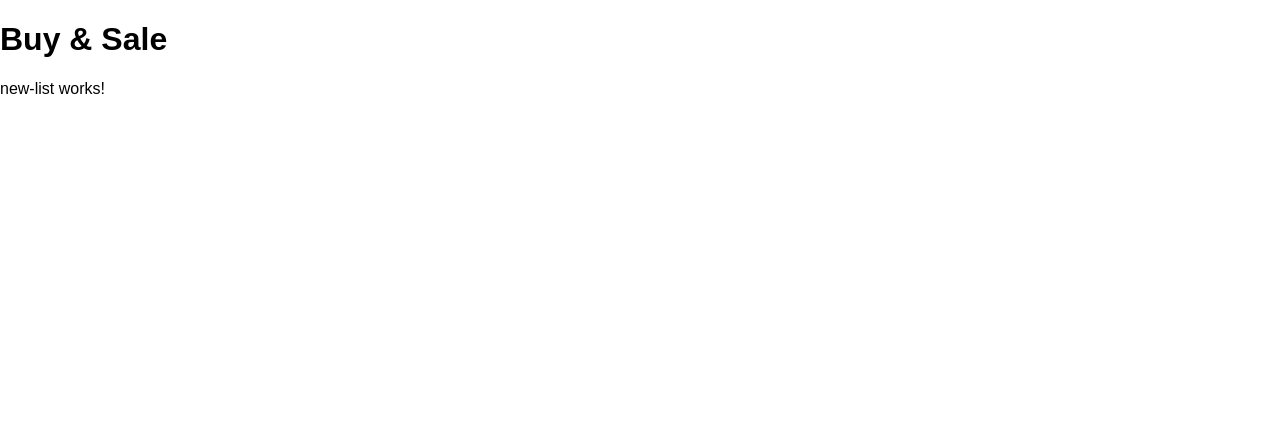
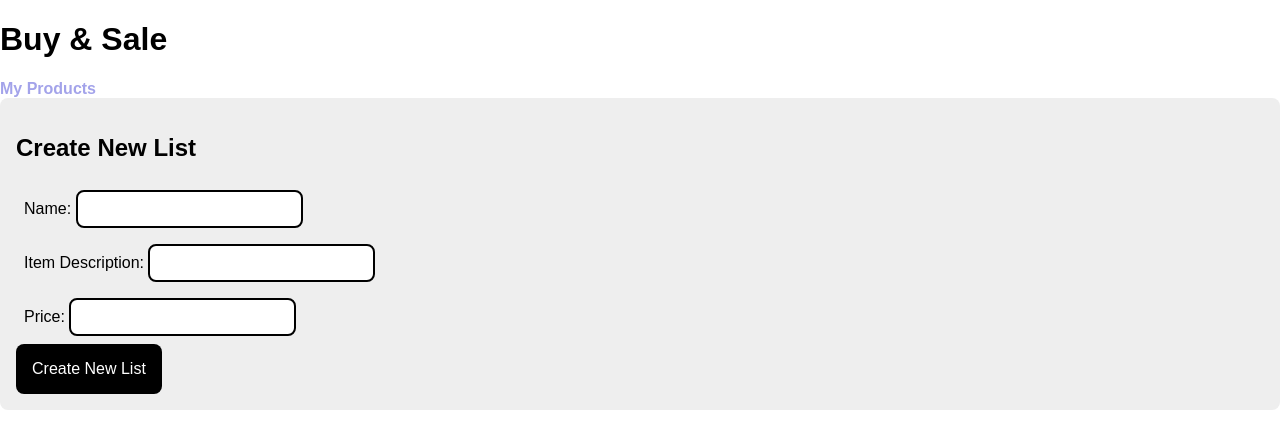
Before and after one commit to acvb-Alexsander/buy-sale, an Angular app: page /new-list in a window 1280 px wide. Shown: the top 448 px of the page. Built offline with nearby package versions, Linux system fonts and the light colour scheme.

Commit message:
my list and new list pages

```diff
--- a/src/app/app.component.html
+++ b/src/app/app.component.html
@@ -1,2 +1,5 @@
 <h1>Buy & Sale</h1>
+<nav>
+  <a href="/my-list/">My Products</a>
+</nav>
 <router-outlet></router-outlet>
--- a/src/app/modules/my-list/my-list.component.html
+++ b/src/app/modules/my-list/my-list.component.html
@@ -1 +1,19 @@
-<p>my-list works!</p>
+@for (listings of listing; track listings.id) {
+  <div class="content-box">
+    <h3>{{ listings.title }}</h3>
+    <p>{{ listings.description }}</p>
+    <p>{{ listings.price | currency: "USD" }}</p>
+    <div class="buttons-container">
+      <a routerLink="/edit-list/{{ listings.id }}">
+        <button type="button">Edit</button>
+      </a>
+      <button type="button" (click)="onDeleteClicked(listings.id)">
+        Delete
+      </button>
+    </div>
+  </div>
+}
+
+<a routerLink="/new-list">
+  <button type="button">Create New List</button>
+</a>
--- a/src/app/modules/my-list/my-list.component.ts
+++ b/src/app/modules/my-list/my-list.component.ts
@@ -1,12 +1,23 @@
-import { Component } from '@angular/core';
+import { Component, OnInit } from '@angular/core';
+import { PageList } from '../../interface/page-list';
+import { fakeListings } from '../../fake-data';
+import { CurrencyPipe } from '@angular/common';
+import { RouterLink } from '@angular/router';
 
 @Component({
   selector: 'app-my-list',
   standalone: true,
-  imports: [],
+  imports: [CurrencyPipe, RouterLink],
   templateUrl: './my-list.component.html',
-  styleUrl: './my-list.component.css'
+  styleUrl: './my-list.component.css',
 })
-export class MyListComponent {
+export class MyListComponent implements OnInit {
+  listing: PageList[] = [];
+  ngOnInit(): void {
+    this.listing = fakeListings;
+  }
 
+  onDeleteClicked(listingId: string): void {
+    alert(`Deleting your listind with id ${listingId}`);
+  }
 }
--- a/src/app/modules/new-list/new-list.component.html
+++ b/src/app/modules/new-list/new-list.component.html
@@ -1 +1,24 @@
-<p>new-list works!</p>
+<div class="content-box">
+  <h2>Create New List</h2>
+  <form (submit)="onSubmit()">
+    <div>
+      <label for="name"> Name: </label>
+      <input type="text" id="name" name="name" [(ngModel)]="name" />
+    </div>
+    <div>
+      <label for="description"> Item Description: </label>
+      <input
+        type="text"
+        id="description"
+        name="description"
+        [(ngModel)]="description"
+      />
+    </div>
+    <div>
+      <label for="price"> Price: </label>
+      <input type="text" id="price" name="price" [(ngModel)]="price" />
+    </div>
+
+    <button type="submit">Create New List</button>
+  </form>
+</div>
--- a/src/app/modules/new-list/new-list.component.ts
+++ b/src/app/modules/new-list/new-list.component.ts
@@ -1,12 +1,25 @@
-import { Component } from '@angular/core';
+import { Component, OnInit } from '@angular/core';
+import { FormsModule } from '@angular/forms';
+import { Router } from '@angular/router';
 
 @Component({
   selector: 'app-new-list',
   standalone: true,
-  imports: [],
+  imports: [FormsModule],
   templateUrl: './new-list.component.html',
-  styleUrl: './new-list.component.css'
+  styleUrl: './new-list.component.css',
 })
-export class NewListComponent {
+export class NewListComponent implements OnInit {
+  name: string = '';
+  description: string = '';
+  price: string = '';
 
+  constructor(private router: Router) {}
+
+  ngOnInit(): void {}
+
+  onSubmit(): void {
+    alert(`Create a new listing`);
+    this.router.navigateByUrl('/my-list');
+  }
 }
--- a/src/styles.css
+++ b/src/styles.css
@@ -3,6 +3,18 @@ body {
     font-family: Arial, sans-serif;
     margin: 0;
     padding: 0;
+}
+
+nav a{
+    color: rgb(163, 163, 234);
+    text-decoration: none;
+    font-weight: 600;
+    font-family: Arial, Helvetica, sans-serif;
+}
+
+nav a:hover{
+    color: rgb(117, 117, 196);
+    text-decoration: underline;
 }
 
 button {
```
